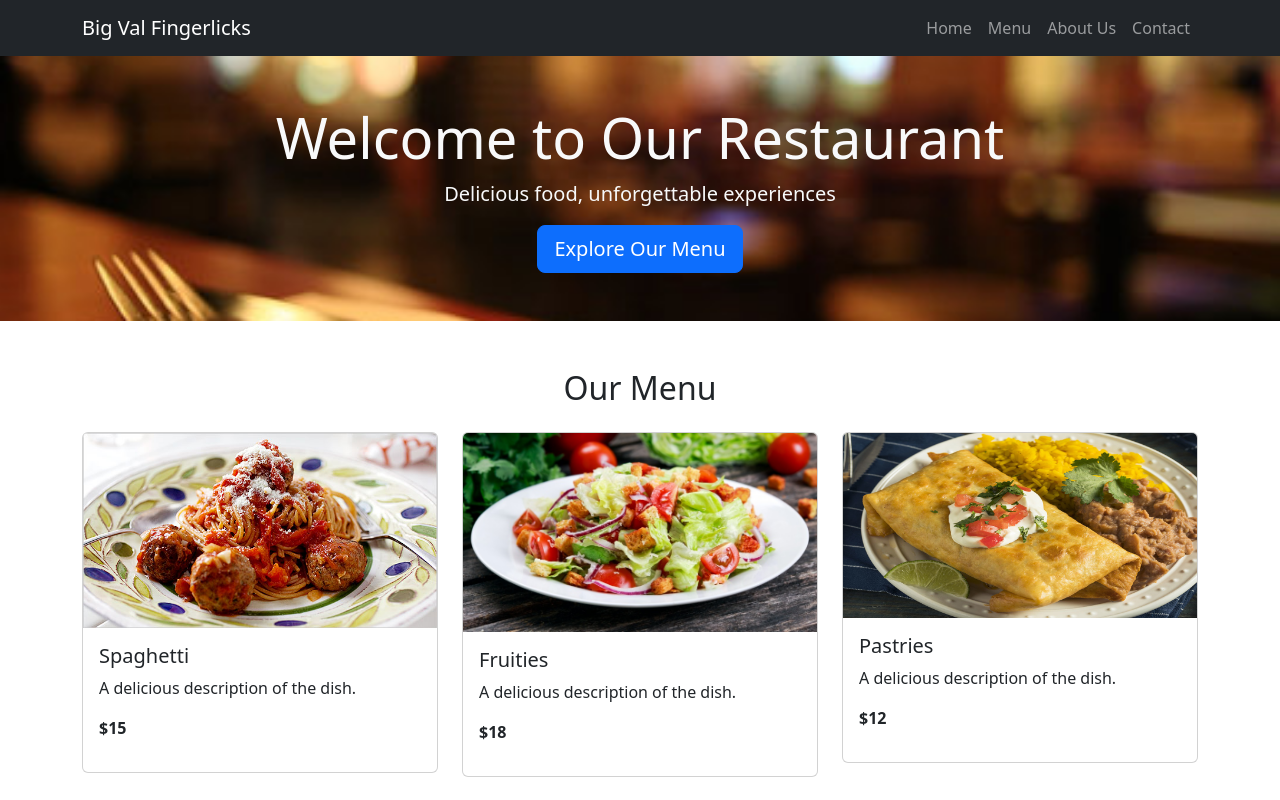
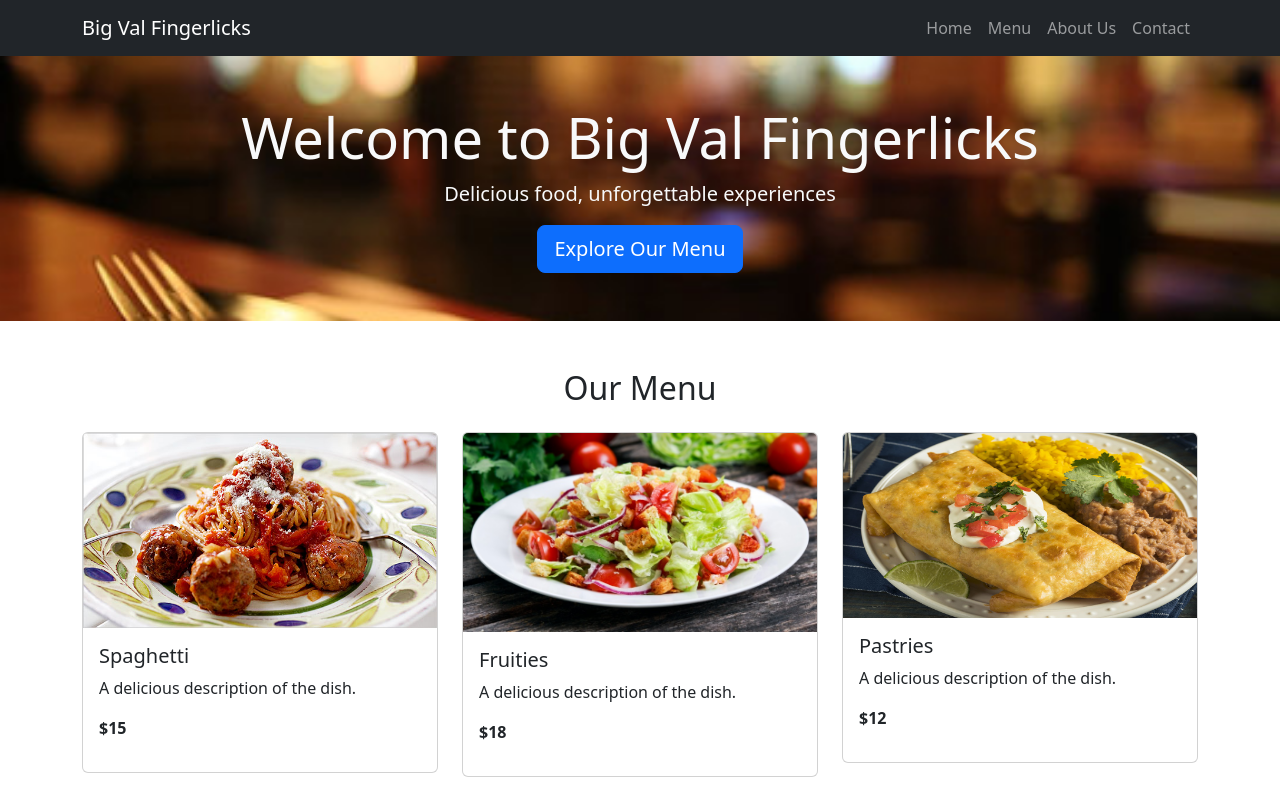
Before and after one commit to Vazkido/bootstrap1, a plain HTML site: page index.html in a window 1280 px wide. Shown: the top 800 px of the page. Drawn offline with nearby package versions, Linux system fonts and the light colour scheme.

Commit message:
second commit

```diff
--- a/index.html
+++ b/index.html
@@ -44,7 +44,7 @@
       "
     >
       <div class="container">
-        <h1 class="display-4">Welcome to Our Restaurant</h1>
+        <h1 class="display-4">Welcome to Big Val Fingerlicks</h1>
         <p class="lead">Delicious food, unforgettable experiences</p>
         <a href="#menu" class="btn btn-primary btn-lg">Explore Our Menu</a>
       </div>
```
